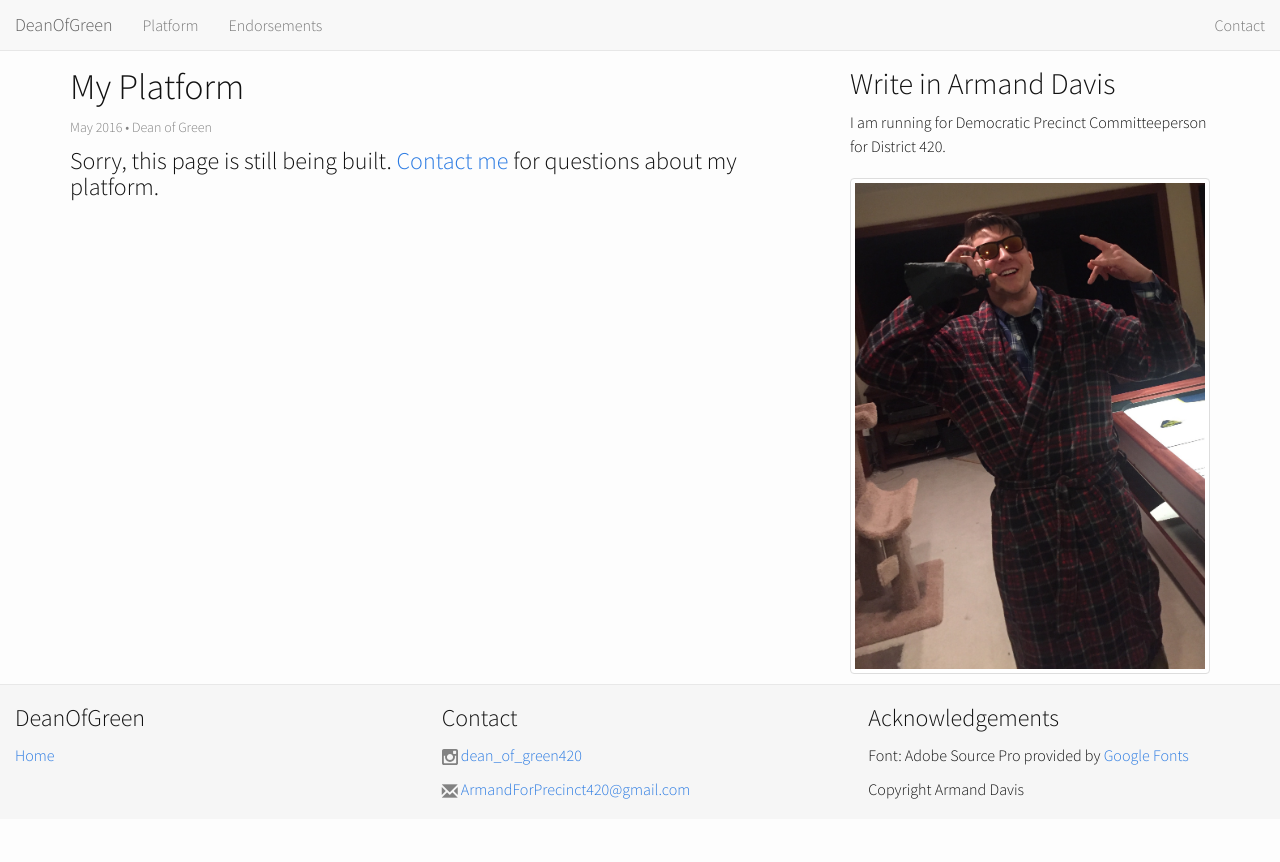
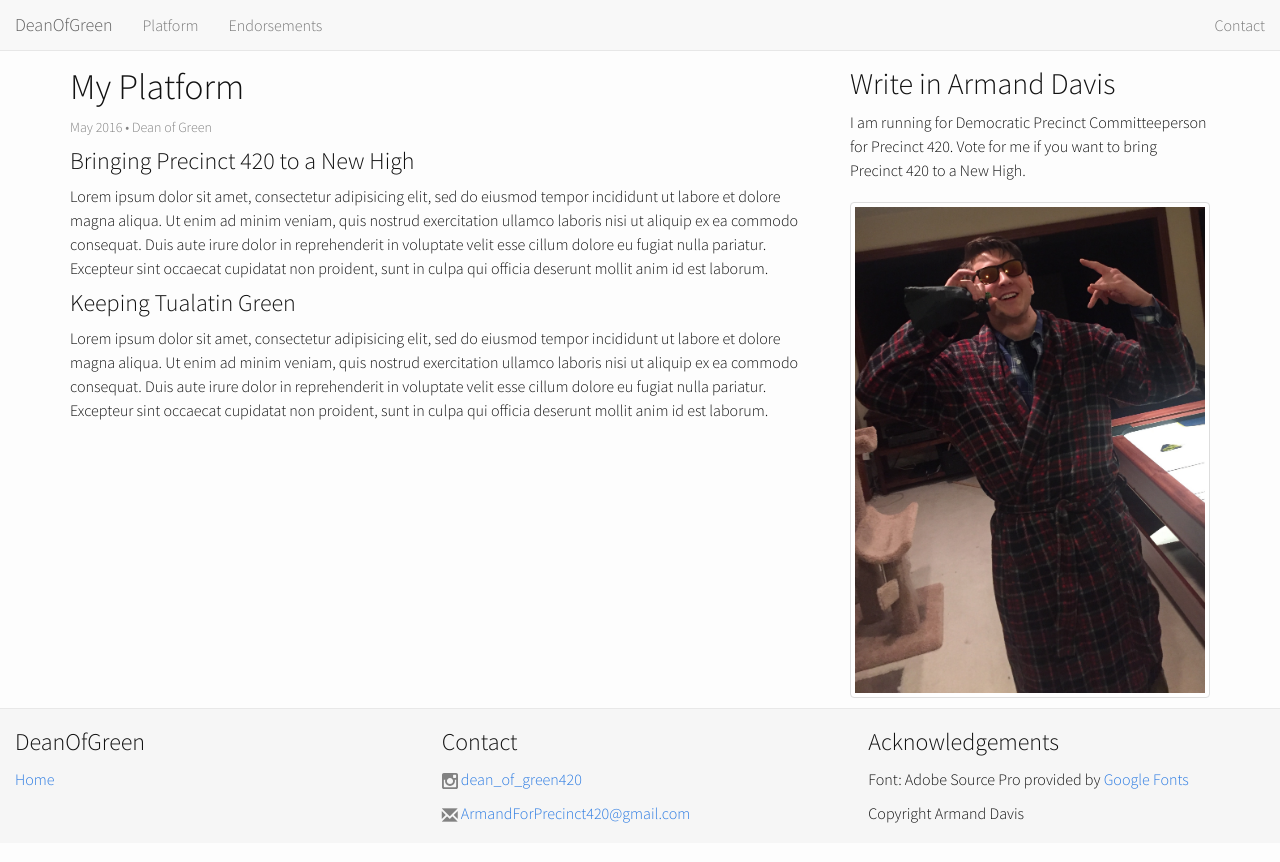
Before and after one commit to deanofgreen/deanofgreen.github.io, a Jekyll site: the page built from platform.md, in a window 1280 px wide. Shown: the top 862 px of the page. Built offline with Jekyll 4.4.1, drawn with Linux system fonts in a browser that asks for light colours; nearby versions of some CDN libraries.

Commit message:
Add Slogan 'A new High'

```diff
--- a/_layouts/post.html
+++ b/_layouts/post.html
@@ -13,7 +13,7 @@ layout: default
 			<div class="col-md-4 hidden-xs hidden-sm">
 				<h2>Write in Armand Davis</h2>
                 <p>
-                    I am running for Democratic Precinct Committeeperson for District 420.
+                    I am running for Democratic Precinct Committeeperson for Precinct 420. Vote for me if you want to bring Precinct 420 to a New High.
                 </p>
                 <div id="postportrait">
                     <img src="/resources/PostPortrait.jpg" alt="Photo of the Dean" class="img-responsive img-thumbnail" width=100% >
--- a/index.html
+++ b/index.html
@@ -8,7 +8,7 @@ layout: default
 				Elect Armand Davis
 			</h1>
 			<p class=text-center>
-				Democratic Precinct Committeeperson (Precinct 420)
+				Bringing Precinct 420 to a New High
 			</div>
 		</div>
     </div>
@@ -18,6 +18,9 @@ layout: default
 				<h2>About Me</h2>
 				<img src="resources/Portrait.jpg" alt="Portrait of Armand" id="portrait" class="img-thumbnail">
                 <p>
+                    I am the Dean of Green (Armand Davis). I want to bring precinct 420 to a New High.
+                </p>
+                <p>
                     Feel free to <a href=#contact>contact me</a> using the links at the bottom of this page. Read my list of candidates I endorse <a href=/endorsements.html>here.</a>
                 </p>
             </div>
--- a/platform.md
+++ b/platform.md
@@ -4,4 +4,10 @@ layout: post
 date: 2016-05-11
 ---
 
-### Sorry, this page is still being built. [Contact me](#contact) for questions about my platform.
+### Bringing Precinct 420 to a New High
+
+Lorem ipsum dolor sit amet, consectetur adipisicing elit, sed do eiusmod tempor incididunt ut labore et dolore magna aliqua. Ut enim ad minim veniam, quis nostrud exercitation ullamco laboris nisi ut aliquip ex ea commodo consequat. Duis aute irure dolor in reprehenderit in voluptate velit esse cillum dolore eu fugiat nulla pariatur. Excepteur sint occaecat cupidatat non proident, sunt in culpa qui officia deserunt mollit anim id est laborum.
+
+### Keeping Tualatin Green
+
+Lorem ipsum dolor sit amet, consectetur adipisicing elit, sed do eiusmod tempor incididunt ut labore et dolore magna aliqua. Ut enim ad minim veniam, quis nostrud exercitation ullamco laboris nisi ut aliquip ex ea commodo consequat. Duis aute irure dolor in reprehenderit in voluptate velit esse cillum dolore eu fugiat nulla pariatur. Excepteur sint occaecat cupidatat non proident, sunt in culpa qui officia deserunt mollit anim id est laborum.
```
Also changed, not shown: endorsements.md (+1 -1 lines).
